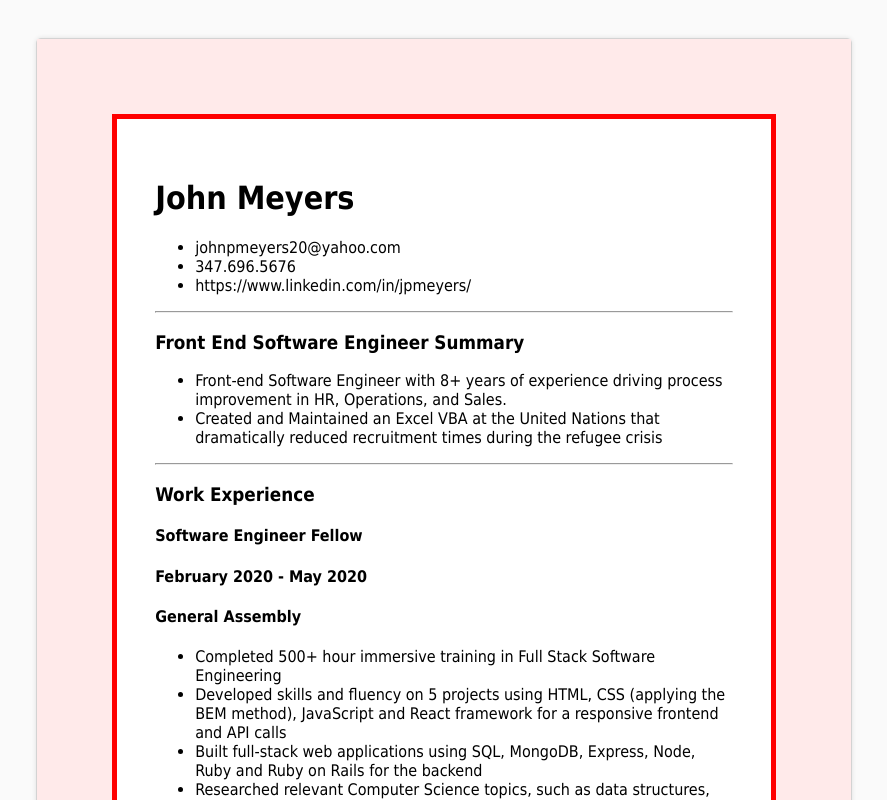
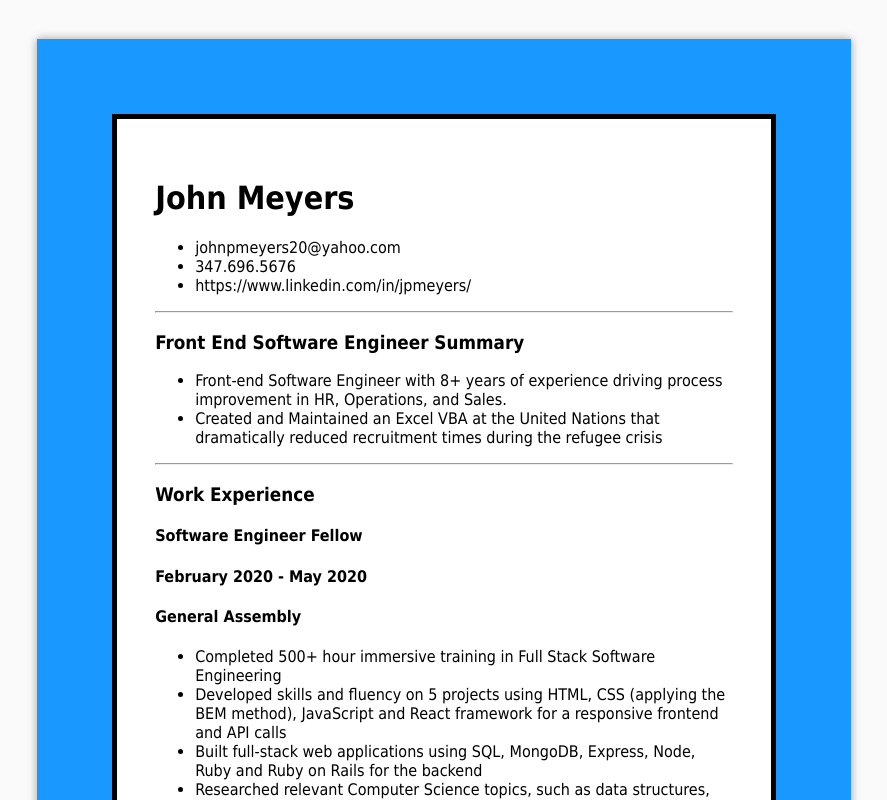
Before and after one commit to johnpmeyers20/resume, a React (Create React App) app: page / in a window 1280 px wide. Shown: the top 800 px of the page, without its empty margins (196-1083 px from the left). Built offline with nearby package versions, Linux system fonts and the light colour scheme.

Commit message:
added css custom properties and adjusted styling

```diff
--- a/src/App.css
+++ b/src/App.css
@@ -1,3 +1,31 @@
+/* Custom Properties, update these to update design */
+
+:root {
+  --clr-main: #0072CD;
+}
+
+/* :root {
+  --ff-primary: "Source Sans Pro", sans-serif;
+  --ff-secondary: "Source Code Pro", monospace;
+
+  --fw-reg: 300;
+  --fw-bold: 900;
+
+  --clr-light: #fff;
+  --clr-dark: #303030;
+  --clr-accent: #16e0bd;
+
+  --fs-h1: 3rem;
+  --fs-h2: 2.25rem;
+  --fs-h3: 1.25rem;
+  --fs-body: 1rem;
+
+  --bs: 0.25em 0.25em 0.75em rgba(0, 0, 0, 0.25),
+    0.125em 0.125em 0.25em rgba(0, 0, 0, 0.15);
+} */
+
+/* End Custom Properties */
+
 body {
   width: 100%;
   height: 100%;
@@ -12,6 +40,10 @@ body {
   -moz-box-sizing: border-box;
 }
 
+/* .book {
+  background-color: #A0A0A0;
+} */
+
 .page {
   width: 216mm;
   min-height: 279mm;
@@ -20,14 +52,14 @@ body {
   border: 1px solid #d3d3d3;
   border-radius: 5px;
   background: white;
-  box-shadow: 0 0 5px rgba(0, 0, 0, 0.1);
+  box-shadow: 0 0 8px rgba(0, 0, 0, 0.3);
 }
 
 .subpage {
   padding: 1cm;
-  border: 5px solid red;
+  border: 5px solid black;
   height: 239mm;
-  outline: 2cm solid #FFEAEA;
+  outline: 2cm solid #1998FF;
 }
 
 @page {
```
Also changed, not shown: 1 other file (tests, documents, lock files or other folders).
